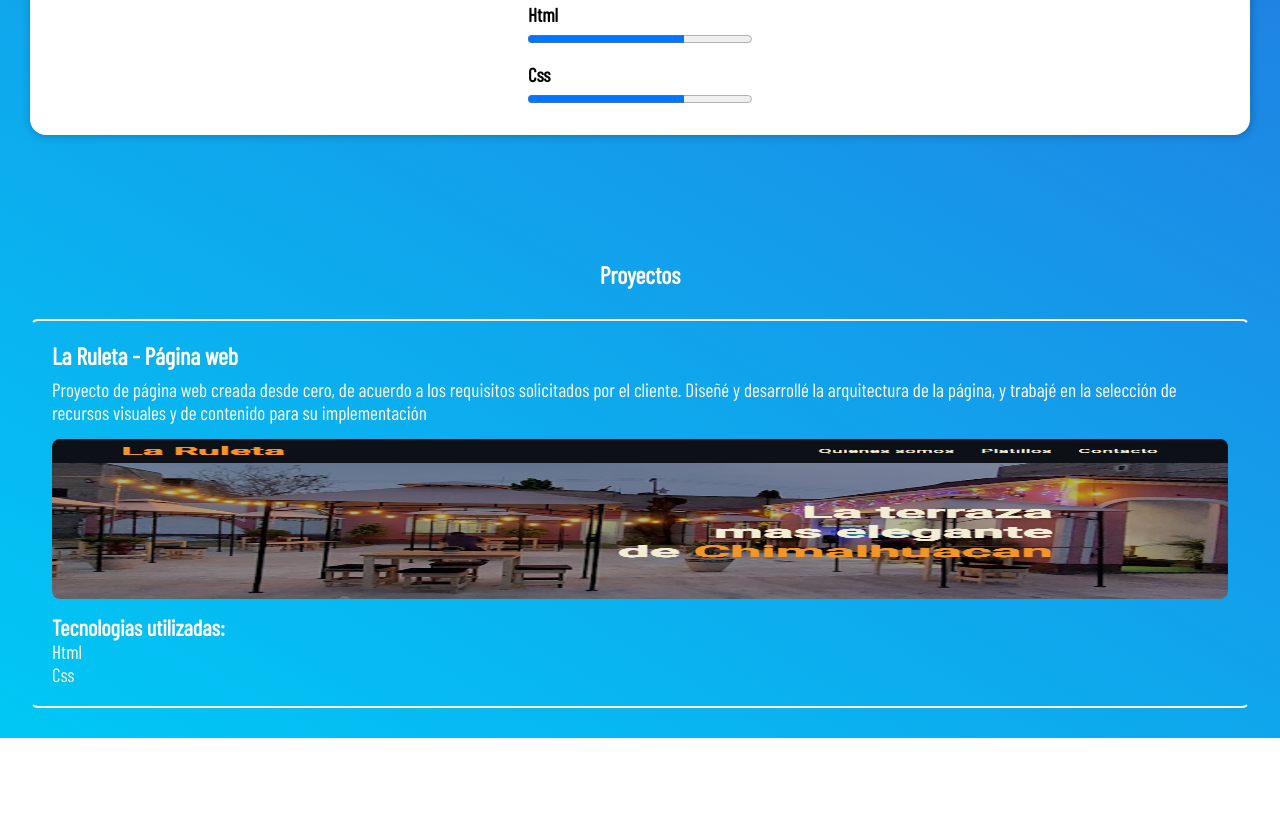
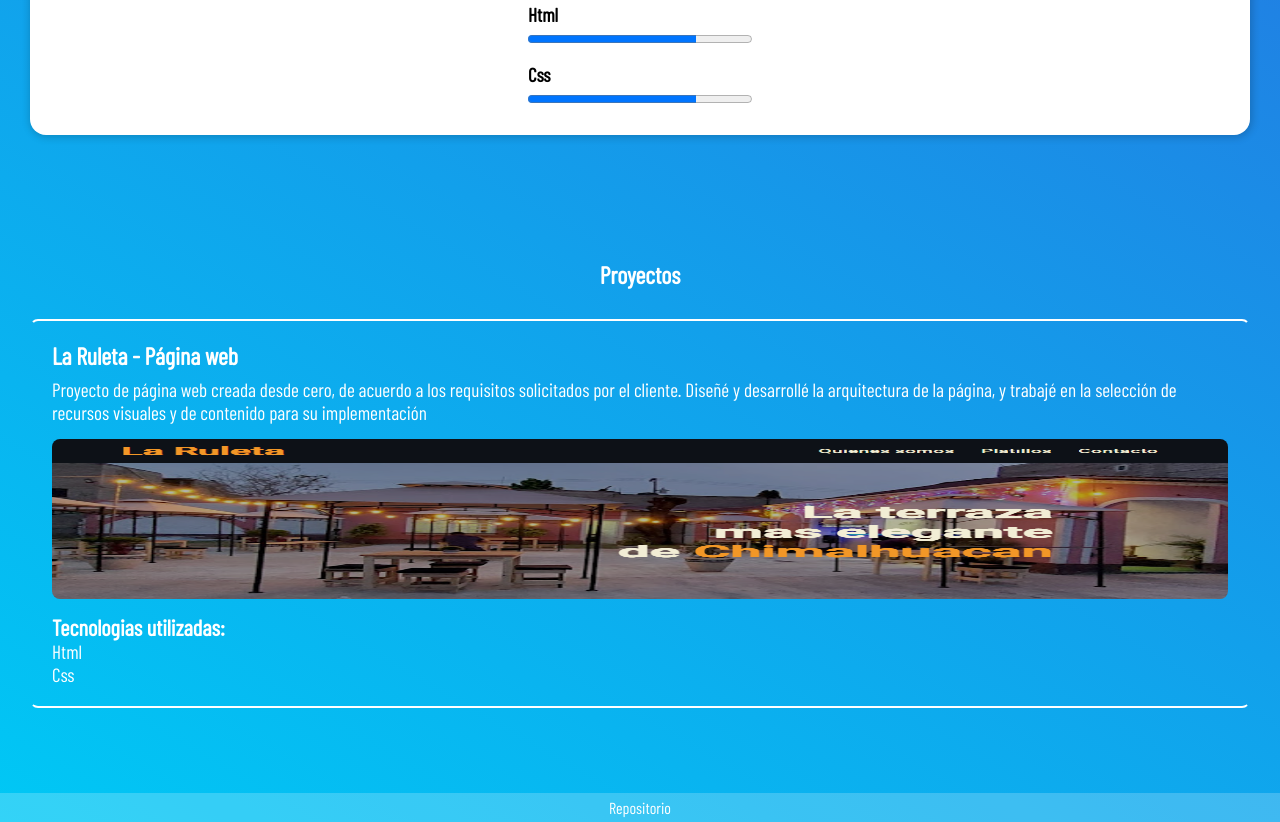
Before and after one commit to JuanGarDev/portfolioDev, a plain HTML site: page index.html in a window 1280 px wide. Shown: the part 1328-2150 px from the top of the page. Before the commit the page ends 2066 px from the top, so only its background shows below. Drawn offline with nearby package versions, Linux system fonts and the light colour scheme.

Commit message:
Agregamos footer

```diff
--- /dev/null
+++ b/estilos/footer.css
@@ -0,0 +1,18 @@
+footer{
+
+    background-color: rgba(255, 255, 255, .2);
+    padding: 5px 50px;
+    margin-top: 85px;
+}
+
+footer .contenedor{
+    display: flex;
+    flex-direction: column;
+    text-align: center;
+}
+
+footer a{
+    font-size: 1rem;
+    text-decoration: none;
+    color: white;
+}
--- a/estilos/proyectos.css
+++ b/estilos/proyectos.css
@@ -22,8 +22,8 @@
     padding: 20px 20px;
     border: 2px solid transparent;
     border-radius: .5rem;
-    border-top: 2px solid white;
-    border-bottom: 2px solid white;
+    border-top: 2.5px solid white;
+    border-bottom: 2.5px solid white;
     transition: background-color 1s;
 }
 
--- a/index.html
+++ b/index.html
@@ -11,6 +11,7 @@
     <link rel="stylesheet" href="estilos/header.css">
     <link rel="stylesheet" href="estilos/quiensoy.css">
     <link rel="stylesheet" href="estilos/proyectos.css">
+    <link rel="stylesheet" href="estilos/footer.css">
     <title>Portfolio Juan Garcia</title>
 </head>
 
@@ -53,11 +54,11 @@
                     <h1>Frontend</h1>
                     <div class="tenologiasdiv">
                         <h4>Html</h4>
-                        <progress max="100" value="70"></progress>
+                        <progress max="100" value="75"></progress>
                     </div>
                     <div class="tenologiasdiv">
                         <h4>Css</h4>
-                        <progress max="100" value="70"></progress>
+                        <progress max="100" value="75"></progress>
                     </div>
 
                 </div>
@@ -82,8 +83,13 @@
             <li>Html</li>
             <li>Css</li>
         </div>
+    </section>
 
-    </section>
+
+
+    <footer>
+        <div class="contenedor"><a href="https://github.com/JuanGarDev">Repositorio</a></div>
+    </footer>
 
 
     <script type="text/javascript">
```
